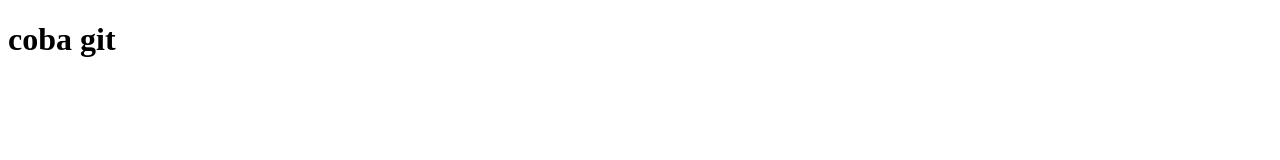
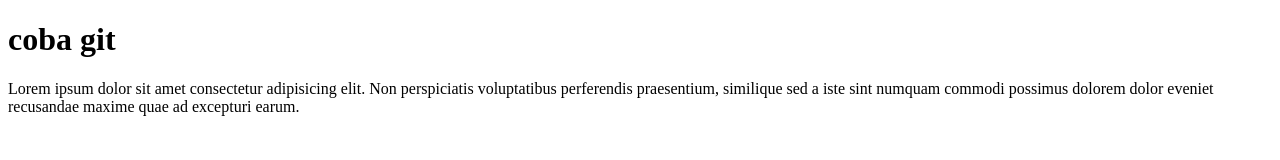
Before and after one commit to garudaputro/git-test, a plain HTML site: page index.html in a window 1280 px wide. Drawn offline with Linux system fonts and the light colour scheme.

Commit message:
added paragraph

```diff
--- a/index.html
+++ b/index.html
@@ -10,6 +10,9 @@
 
 <body>
     <h1>coba git</h1>
+    <p>Lorem ipsum dolor sit amet consectetur adipisicing elit. Non perspiciatis voluptatibus perferendis praesentium,
+        similique sed a iste sint numquam commodi possimus dolorem dolor eveniet recusandae maxime quae ad excepturi
+        earum.</p>
 </body>
 
 </html>
```
